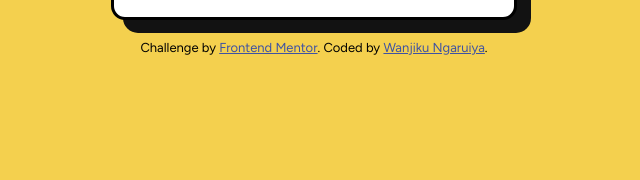
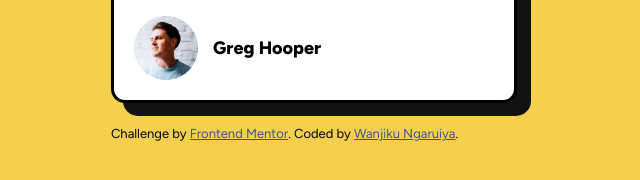
Before and after one commit to Shikonga/blog-preview-card-main, a plain HTML site: page index.html in a window 1280 px wide. Shown: the part 590-770 px from the top of the page, without its empty margins (326-966 px from the left). Drawn offline with Linux system fonts and the light colour scheme.

Commit message:
added body styling

```diff
--- a/index.html
+++ b/index.html
@@ -34,11 +34,11 @@
     </footer>
   </div>
     </div>
+    <div class="attribution">
+      Challenge by <a href="https://www.frontendmentor.io?ref=challenge" target="_blank">Frontend Mentor</a>.
+      Coded by <a href="#">Wanjiku Ngaruiya</a>.
+    </div>
   </main>
 
-  <div class="attribution">
-    Challenge by <a href="https://www.frontendmentor.io?ref=challenge" target="_blank">Frontend Mentor</a>.
-    Coded by <a href="#">Wanjiku Ngaruiya</a>.
-  </div>
-</body>
+  </body>
 </html>
--- a/style.css
+++ b/style.css
@@ -5,7 +5,12 @@ html{
     padding: 0;
 
 }
-
+body {
+    min-height: 100vh;
+    display: flex;
+    justify-content: center;
+    align-items: center;
+  }
 
 
 h1{
@@ -63,7 +68,7 @@ button{
     columns: hsl(0, 0%, 7%);
 }
 
-.attribution { font-size: 13px; text-align: center; }
+.attribution { font-size: 13px; text-align: center; display: inline; }
 .attribution a { color: hsl(228, 45%, 44%); }
 
 
@@ -124,7 +129,6 @@ button{
         font-size: 17px;
     }
     .attribution{
-        display: inline;
         margin-left: 30px;
 
     }
```
